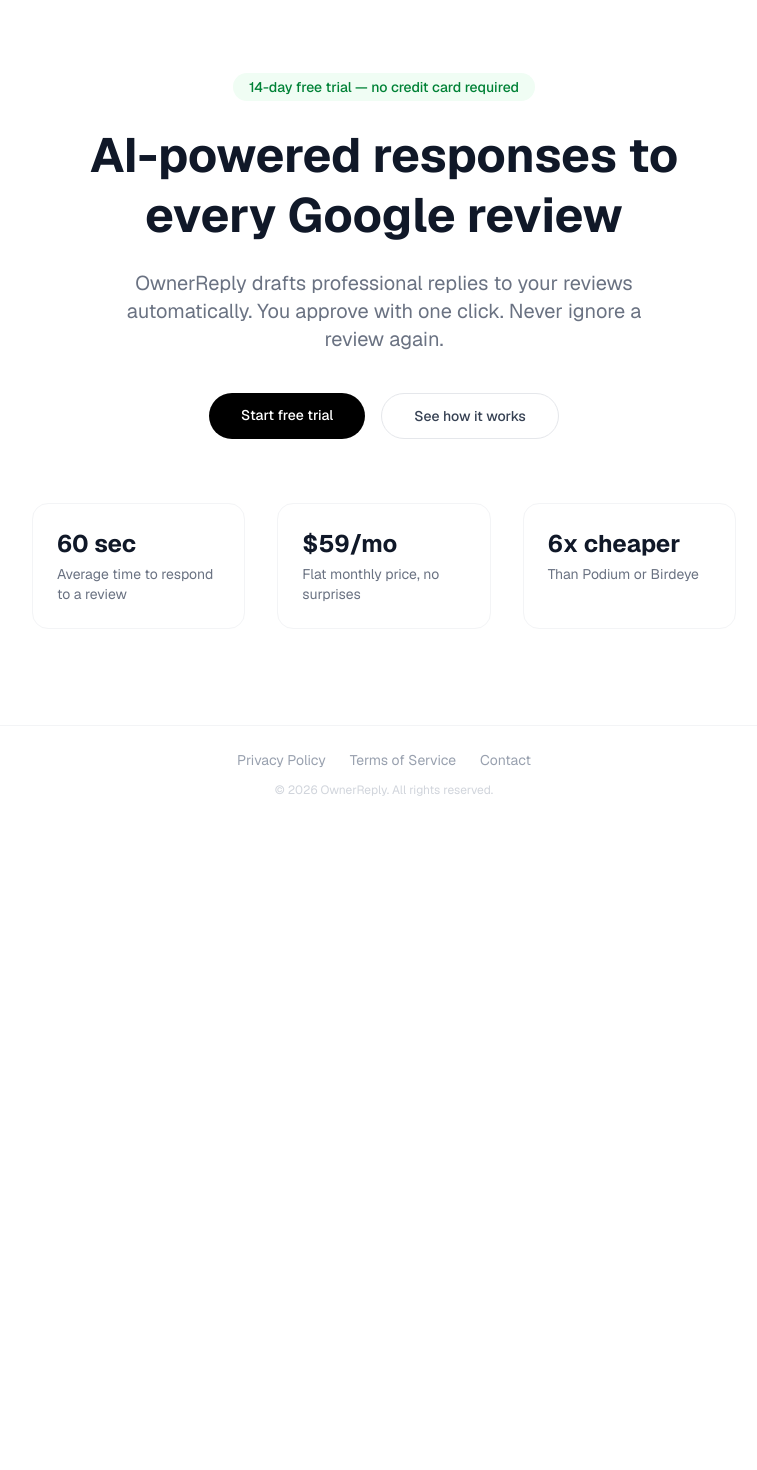
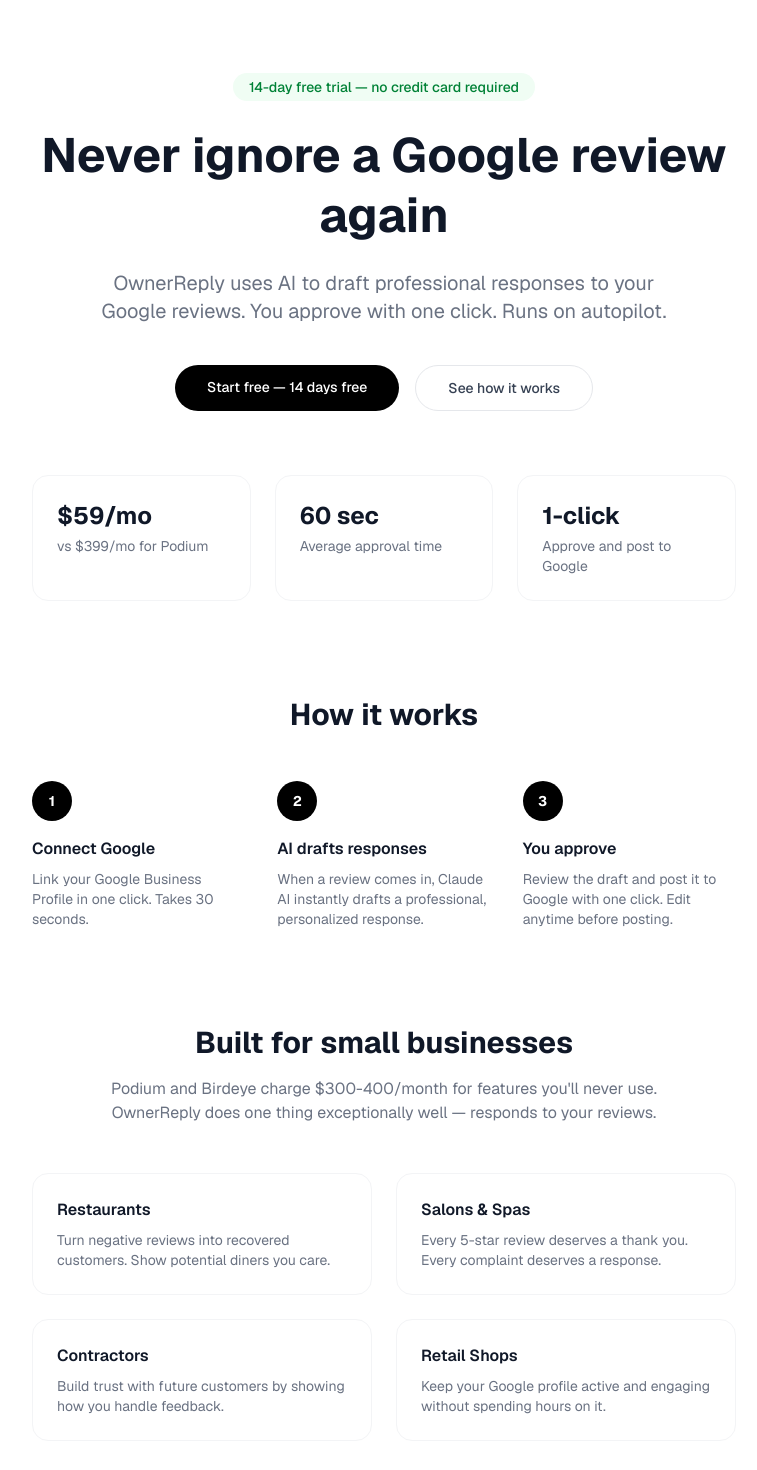
Before and after one commit to DaneJahz/reputio, a Next.js app: page / in a window 1280 px wide. Shown: the part 100-1570 px from the top of the page, without its empty margins (256-1013 px from the left). Before the commit the page ends 922 px from the top, so only its background shows below. Built offline with nearby package versions, Linux system fonts and the light colour scheme.

Commit message:
improve homepage

```diff
--- a/app/page.js
+++ b/app/page.js
@@ -5,34 +5,100 @@
     <div className="min-h-screen bg-white font-sans flex flex-col">
       <nav className="flex items-center justify-between px-8 py-5 border-b border-gray-100">
         <span className="text-xl font-bold text-gray-900">OwnerReply</span>
-        <div className="flex gap-4">
+        <div className="flex gap-4 items-center">
           <Link href="/sign-in" className="text-sm text-gray-600 hover:text-gray-900">Log in</Link>
           <Link href="/sign-up" className="text-sm bg-black text-white px-4 py-2 rounded-full hover:bg-gray-800">Start free trial</Link>
         </div>
       </nav>
-      <main className="max-w-3xl mx-auto px-8 py-24 text-center flex-1">
+
+      <main className="flex-1">
+        <div className="max-w-3xl mx-auto px-8 py-24 text-center">
           <p className="inline-block bg-green-50 text-green-700 text-sm font-medium px-4 py-1 rounded-full mb-6">14-day free trial — no credit card required</p>
-        <h1 className="text-5xl font-bold text-gray-900 leading-tight mb-6">AI-powered responses to every Google review</h1>
-        <p className="text-xl text-gray-500 mb-10 max-w-xl mx-auto">OwnerReply drafts professional replies to your reviews automatically. You approve with one click. Never ignore a review again.</p>
-        <div className="flex gap-4 justify-center">
-          <Link href="/sign-up" className="bg-black text-white px-8 py-3 rounded-full text-sm font-medium hover:bg-gray-800">Start free trial</Link>
+          <h1 className="text-5xl font-bold text-gray-900 leading-tight mb-6">Never ignore a Google review again</h1>
+          <p className="text-xl text-gray-500 mb-10 max-w-xl mx-auto">OwnerReply uses AI to draft professional responses to your Google reviews. You approve with one click. Runs on autopilot.</p>
+          <div className="flex gap-4 justify-center mb-16">
+            <Link href="/sign-up" className="bg-black text-white px-8 py-3 rounded-full text-sm font-medium hover:bg-gray-800">Start free — 14 days free</Link>
             <Link href="#how-it-works" className="border border-gray-200 text-gray-700 px-8 py-3 rounded-full text-sm font-medium hover:bg-gray-50">See how it works</Link>
           </div>
-        <div className="mt-16 grid grid-cols-3 gap-8 text-left">
+
+          <div className="grid grid-cols-3 gap-6 mb-24">
+            <div className="p-6 border border-gray-100 rounded-2xl text-left">
+              <p className="text-2xl font-bold text-gray-900 mb-1">$59/mo</p>
+              <p className="text-sm text-gray-500">vs $399/mo for Podium</p>
+            </div>
+            <div className="p-6 border border-gray-100 rounded-2xl text-left">
+              <p className="text-2xl font-bold text-gray-900 mb-1">60 sec</p>
+              <p className="text-sm text-gray-500">Average approval time</p>
+            </div>
+            <div className="p-6 border border-gray-100 rounded-2xl text-left">
+              <p className="text-2xl font-bold text-gray-900 mb-1">1-click</p>
+              <p className="text-sm text-gray-500">Approve and post to Google</p>
+            </div>
+          </div>
+
+          <div id="how-it-works" className="mb-24">
+            <h2 className="text-3xl font-bold text-gray-900 mb-12">How it works</h2>
+            <div className="grid grid-cols-3 gap-8 text-left">
+              <div>
+                <div className="w-10 h-10 bg-black text-white rounded-full flex items-center justify-center text-sm font-bold mb-4">1</div>
+                <h3 className="font-semibold text-gray-900 mb-2">Connect Google</h3>
+                <p className="text-sm text-gray-500">Link your Google Business Profile in one click. Takes 30 seconds.</p>
+              </div>
+              <div>
+                <div className="w-10 h-10 bg-black text-white rounded-full flex items-center justify-center text-sm font-bold mb-4">2</div>
+                <h3 className="font-semibold text-gray-900 mb-2">AI drafts responses</h3>
+                <p className="text-sm text-gray-500">When a review comes in, Claude AI instantly drafts a professional, personalized response.</p>
+              </div>
+              <div>
+                <div className="w-10 h-10 bg-black text-white rounded-full flex items-center justify-center text-sm font-bold mb-4">3</div>
+                <h3 className="font-semibold text-gray-900 mb-2">You approve</h3>
+                <p className="text-sm text-gray-500">Review the draft and post it to Google with one click. Edit anytime before posting.</p>
+              </div>
+            </div>
+          </div>
+
+          <div className="mb-24">
+            <h2 className="text-3xl font-bold text-gray-900 mb-4">Built for small businesses</h2>
+            <p className="text-gray-500 mb-12 max-w-xl mx-auto">Podium and Birdeye charge $300-400/month for features you'll never use. OwnerReply does one thing exceptionally well — responds to your reviews.</p>
+            <div className="grid grid-cols-2 gap-6 text-left">
               <div className="p-6 border border-gray-100 rounded-2xl">
-            <p className="text-2xl font-bold text-gray-900 mb-1">60 sec</p>
-            <p className="text-sm text-gray-500">Average time to respond to a review</p>
+                <p className="font-semibold text-gray-900 mb-2">Restaurants</p>
+                <p className="text-sm text-gray-500">Turn negative reviews into recovered customers. Show potential diners you care.</p>
               </div>
               <div className="p-6 border border-gray-100 rounded-2xl">
-            <p className="text-2xl font-bold text-gray-900 mb-1">$59/mo</p>
-            <p className="text-sm text-gray-500">Flat monthly price, no surprises</p>
+                <p className="font-semibold text-gray-900 mb-2">Salons & Spas</p>
+                <p className="text-sm text-gray-500">Every 5-star review deserves a thank you. Every complaint deserves a response.</p>
               </div>
               <div className="p-6 border border-gray-100 rounded-2xl">
-            <p className="text-2xl font-bold text-gray-900 mb-1">6x cheaper</p>
-            <p className="text-sm text-gray-500">Than Podium or Birdeye</p>
+                <p className="font-semibold text-gray-900 mb-2">Contractors</p>
+                <p className="text-sm text-gray-500">Build trust with future customers by showing how you handle feedback.</p>
+              </div>
+              <div className="p-6 border border-gray-100 rounded-2xl">
+                <p className="font-semibold text-gray-900 mb-2">Retail Shops</p>
+                <p className="text-sm text-gray-500">Keep your Google profile active and engaging without spending hours on it.</p>
+              </div>
+            </div>
+          </div>
+
+          <div className="bg-gray-50 rounded-3xl p-12 mb-24">
+            <h2 className="text-3xl font-bold text-gray-900 mb-4">Simple, honest pricing</h2>
+            <p className="text-gray-500 mb-8">One plan. One price. No contracts.</p>
+            <div className="bg-white rounded-2xl border border-gray-100 p-8 max-w-sm mx-auto">
+              <p className="text-4xl font-bold text-gray-900 mb-1">$59<span className="text-lg font-normal text-gray-500">/mo</span></p>
+              <p className="text-gray-500 text-sm mb-6">per location</p>
+              <ul className="text-sm text-gray-600 space-y-3 mb-8 text-left">
+                <li>✓ Unlimited Google review responses</li>
+                <li>✓ AI-drafted responses via Claude</li>
+                <li>✓ One-click approve and post</li>
+                <li>✓ 14-day free trial</li>
+                <li>✓ Cancel anytime</li>
+              </ul>
+              <Link href="/sign-up" className="block w-full bg-black text-white py-3 rounded-full text-sm font-medium hover:bg-gray-800 text-center">Start free trial</Link>
+            </div>
           </div>
         </div>
       </main>
+
       <footer className="border-t border-gray-100 px-8 py-6 text-center">
         <div className="flex justify-center gap-6 text-sm text-gray-400">
           <Link href="/privacy" className="hover:text-gray-600">Privacy Policy</Link>
```
Lines whose indentation alone changed are shown as unchanged.
